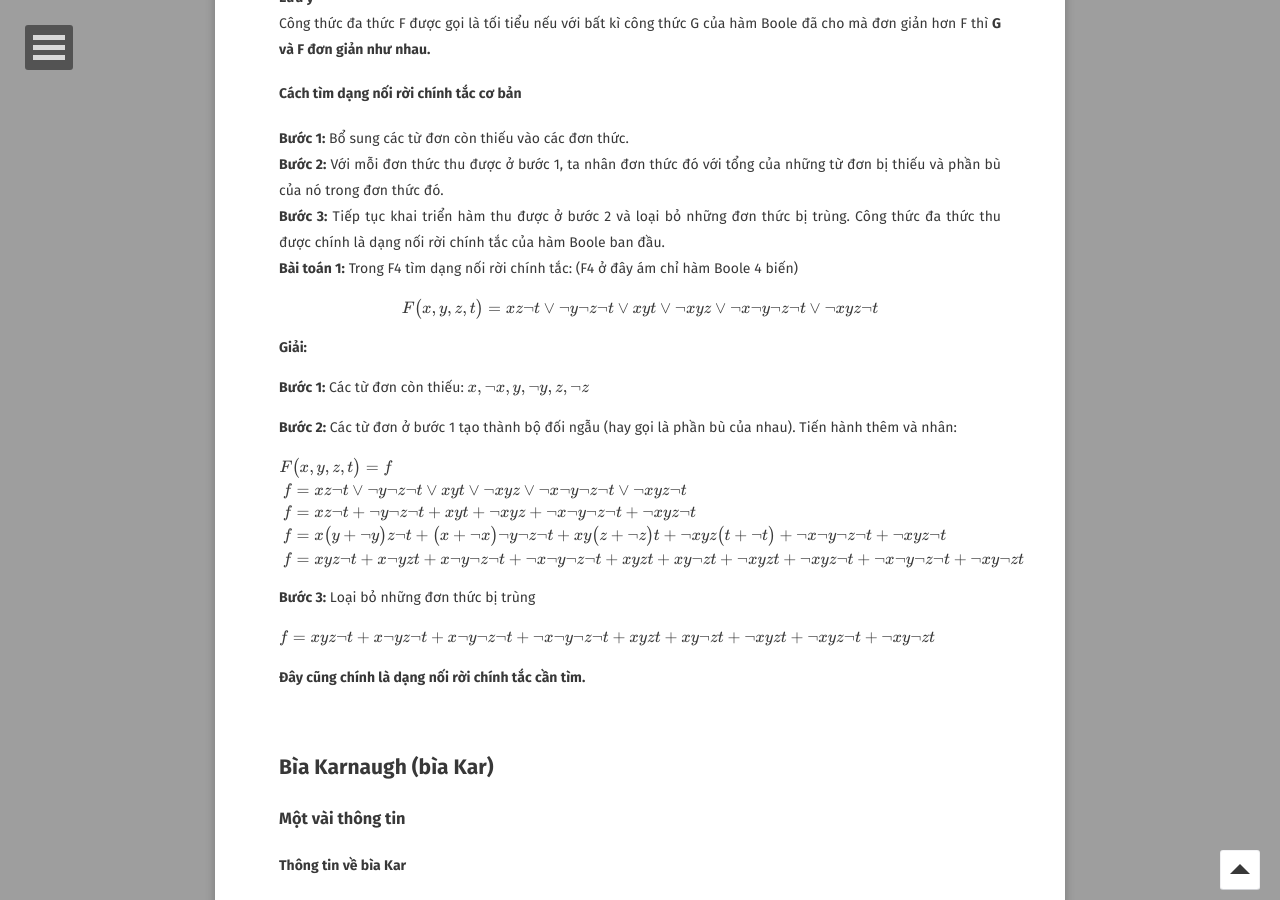
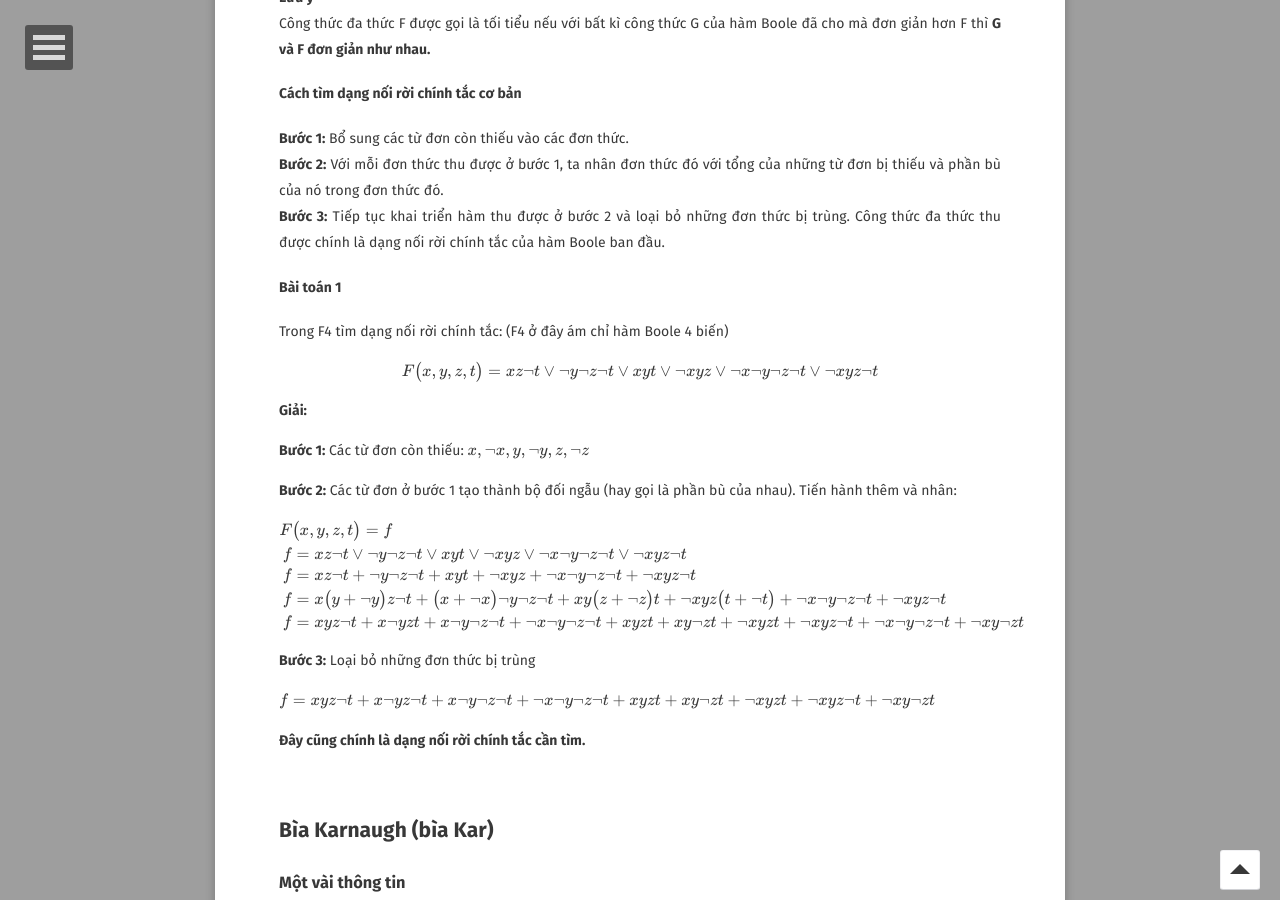
Before and after one commit to hieuhdh/deuteri, a Jekyll site: the page built from _posts/2021-10-15-[MATH]-Dai-so-Boole.md, in a window 1280 px wide and 900 px high, scrolled down 2187 px. Built offline with Jekyll 4.4.1, drawn with Linux system fonts in a browser that asks for light colours; some web fonts are replaced; formulas are drawn with MathJax 3; comment, search, counter and statistics services are not loaded.

Commit message:
fix something

```diff
--- a/_posts/2021-10-15-[MATH]-Dai-so-Boole.md
+++ b/_posts/2021-10-15-[MATH]-Dai-so-Boole.md
@@ -90,7 +90,8 @@ $$ \begin{align*}
 <div><strong>Bước 1:</strong> Bổ sung các từ đơn còn thiếu vào các đơn thức.</div>
 <div><strong>Bước 2:</strong> Với mỗi đơn thức thu được ở bước 1, ta nhân đơn thức đó với tổng của những từ đơn bị thiếu và phần bù của nó trong đơn thức đó.</div>
 <div><strong>Bước 3:</strong> Tiếp tục khai triển hàm thu được ở bước 2 và loại bỏ những đơn thức bị trùng. Công thức đa thức thu được chính là dạng nối rời chính tắc của hàm Boole ban đầu.</div>
-<div id="bai-toan-1"> <strong>Bài toán 1:</strong> Trong F4 tìm dạng nối rời chính tắc: (F4 ở đây ám chỉ hàm Boole 4 biến)</div>
+<h4 id="bai-toan-1">Bài toán 1 </h4>
+<div>Trong F4 tìm dạng nối rời chính tắc: (F4 ở đây ám chỉ hàm Boole 4 biến)</div>
 
 $$F \big( x,y,z,t \big) = xz \neg t \vee \neg y \neg z \neg t \vee xyt \vee \neg x yz \vee \neg x \neg y \neg z \neg t \vee \neg x yz \neg t$$
 
```
